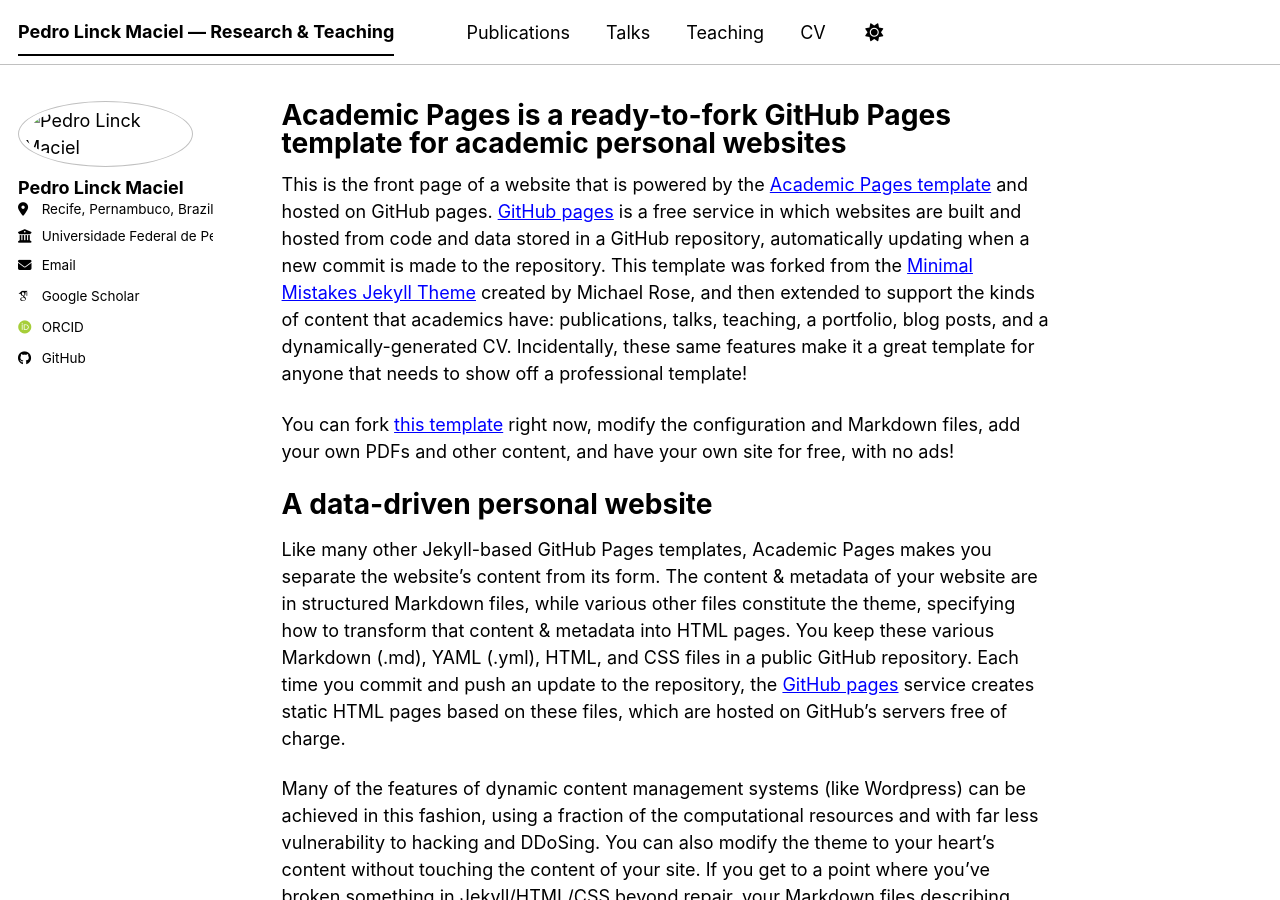
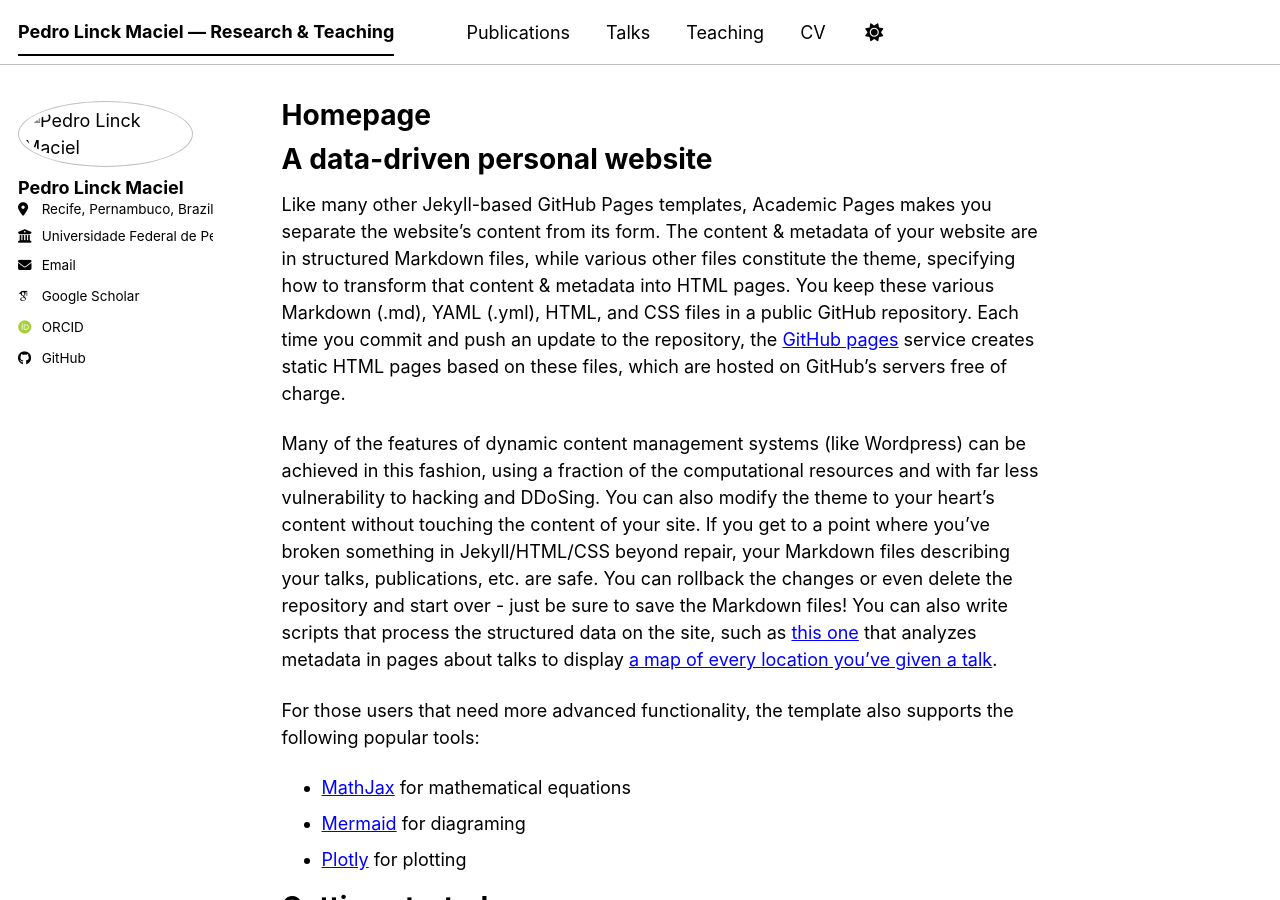
Before and after one commit to pedrolinckm/pedrolinckm.github.io, a Jekyll site: the page built from _pages/about.md, in a window 1280 px wide and 900 px high. Built offline with Jekyll 4.4.1, drawn with Linux system fonts in a browser that asks for light colours; some web fonts are replaced; a script bundle is joined from its source files by our own code; library files that are not in the unit come from our copies; some of the changed text lies outside the part shown.

Commit message:
Revise about page title and content sections
Updated the title and modified the content structure for clarity.

```diff
--- a/_pages/about.md
+++ b/_pages/about.md
@@ -1,15 +1,11 @@
 ---
 permalink: /
-title: "Academic Pages is a ready-to-fork GitHub Pages template for academic personal websites"
+title: "Homepage"
 author_profile: true
 redirect_from:
   - /about/
   - /about.html
 ---
-
-This is the front page of a website that is powered by the [Academic Pages template](https://github.com/academicpages/academicpages.github.io) and hosted on GitHub pages. [GitHub pages](https://pages.github.com) is a free service in which websites are built and hosted from code and data stored in a GitHub repository, automatically updating when a new commit is made to the repository. This template was forked from the [Minimal Mistakes Jekyll Theme](https://mmistakes.github.io/minimal-mistakes/) created by Michael Rose, and then extended to support the kinds of content that academics have: publications, talks, teaching, a portfolio, blog posts, and a dynamically-generated CV. Incidentally, these same features make it a great template for anyone that needs to show off a professional template!
-
- You can fork [this template](https://github.com/academicpages/academicpages.github.io) right now, modify the configuration and Markdown files, add your own PDFs and other content, and have your own site for free, with no ads!
 
 A data-driven personal website
 ======
```
Also changed, not shown: other parts of _pages/about.md (+1 -1 lines).
